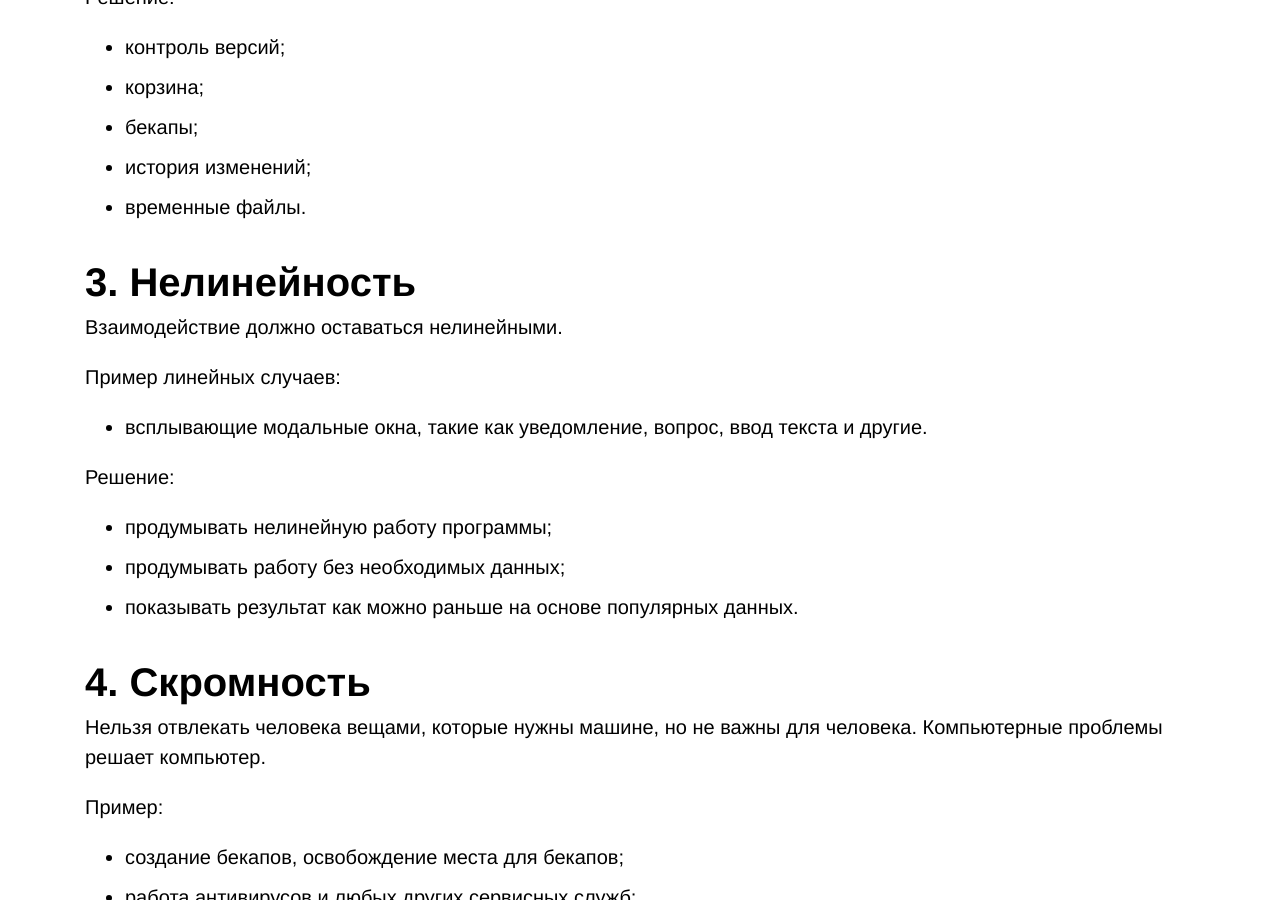
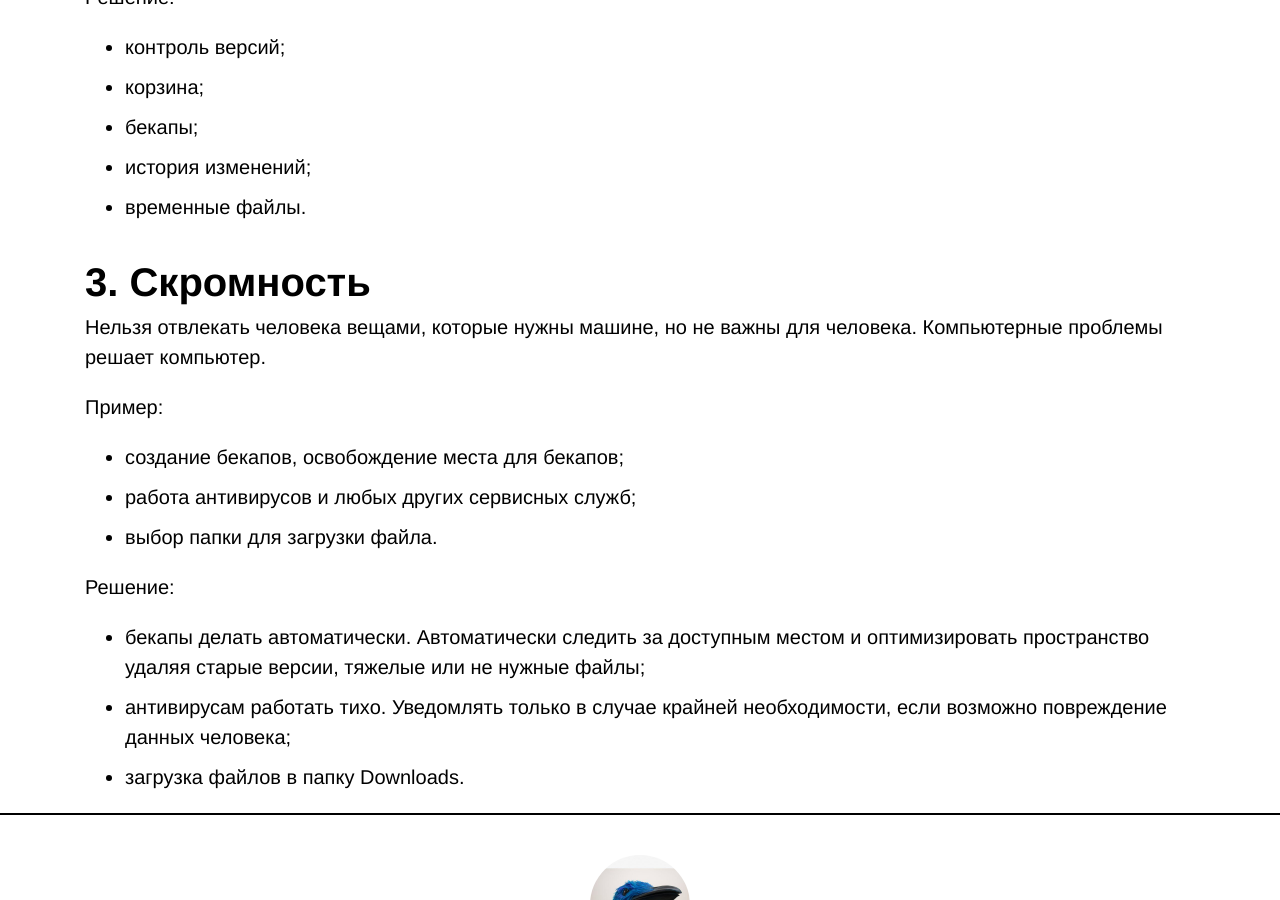
Before and after one commit to andreivoronin/andreivoronin.github.io-backup, a Jekyll site: the page built from _posts/2017-08-10-design-basic.markdown, in a window 1280 px wide and 900 px high, scrolled down 1820 px. Built offline with Jekyll 4.4.1, drawn with Linux system fonts in a browser that asks for light colours.

Commit message:
Remove second point.

```diff
--- a/_posts/2017-08-10-design-basic.markdown
+++ b/_posts/2017-08-10-design-basic.markdown
@@ -42,19 +42,7 @@ categories: basic
 - временные файлы.
 
 
-## 3. Нелинейность
-Взаимодействие должно оставаться нелинейными.
-
-Пример линейных случаев:
-- всплывающие модальные окна, такие как уведомление, вопрос, ввод текста и другие.
-
-Решение:
-- продумывать нелинейную работу программы;
-- продумывать работу без необходимых данных;
-- показывать результат как можно раньше на основе популярных данных.
-
-
-## 4. Скромность
+## 3. Скромность
 Нельзя отвлекать человека вещами, которые нужны машине, но не важны для человека.
 Компьютерные проблемы решает компьютер.
 
```
Also changed, not shown: _drafts/2016-07-18-design-basic-2.markdown (+14 -0 lines).
